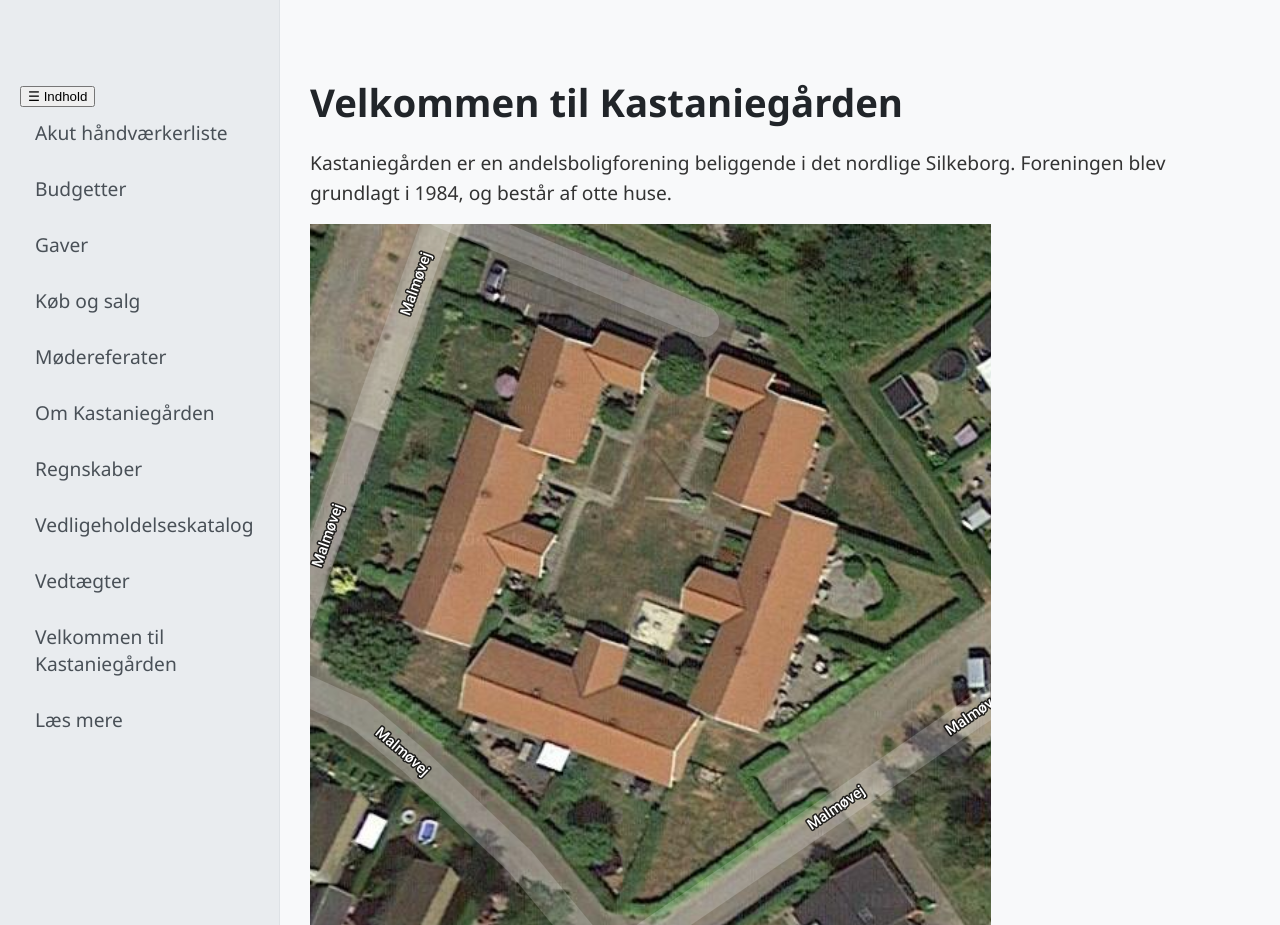
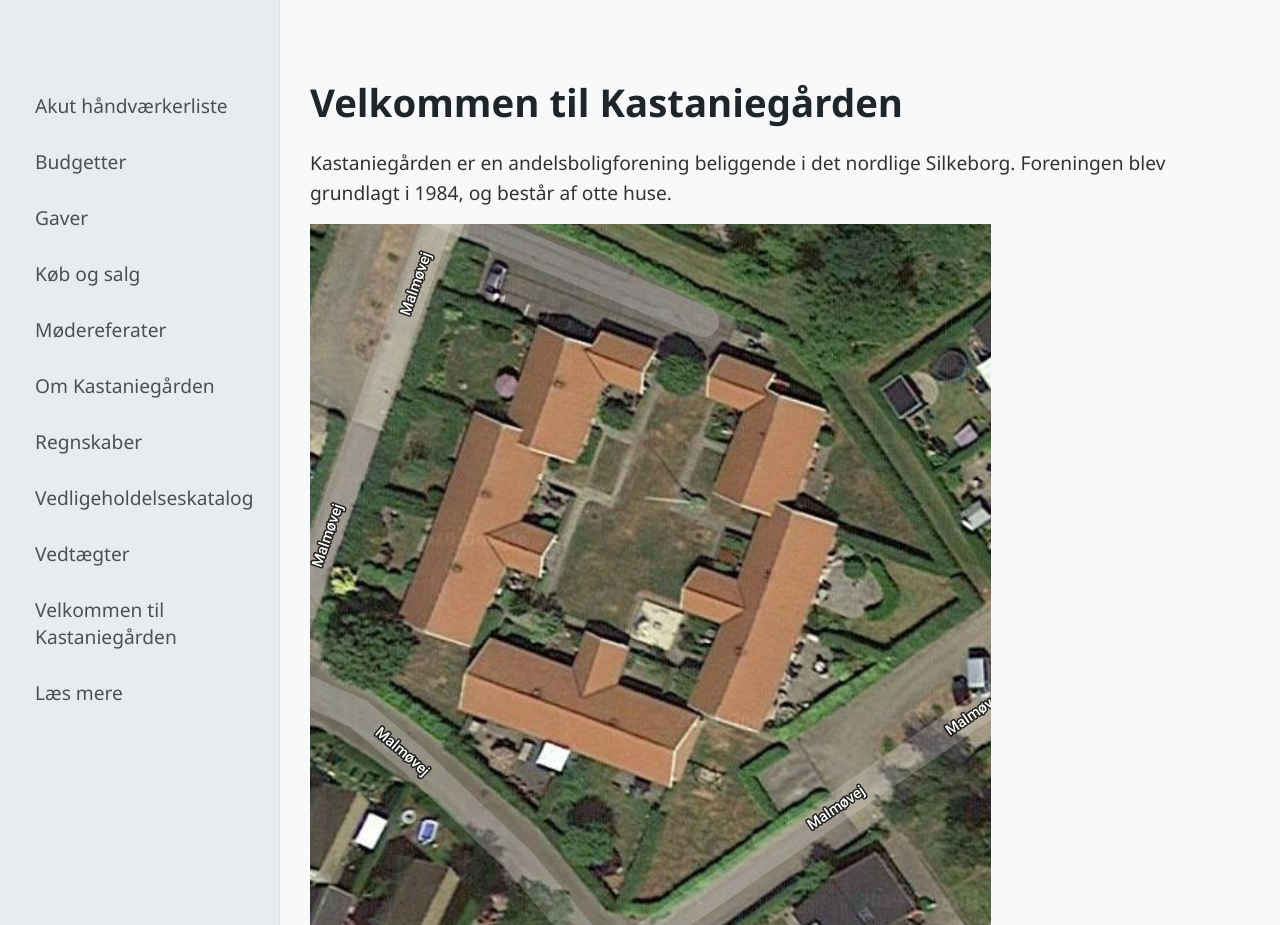
Before and after one commit to kastaniegaardensilkeborg/hjemmeside, a plain HTML site: page index.html in a window 1280 px wide. Shown: the top 925 px of the page. Drawn offline with Linux system fonts and the light colour scheme.

Commit message:
Update index.html

```diff
--- a/index.html
+++ b/index.html
@@ -10,9 +10,6 @@
 <body>
 
 <div class="left-pane">
-    <div class="header">
-        <button id="burger-menu" aria-label="Toggle menu">☰ Indhold</button>
-    </div>
     <div id="nav-items">
         <div class="nav-item" data-section="haandvaerker">Akut håndværkerliste</div>
         <div class="nav-item" data-section="budgetter">Budgetter</div>
```
